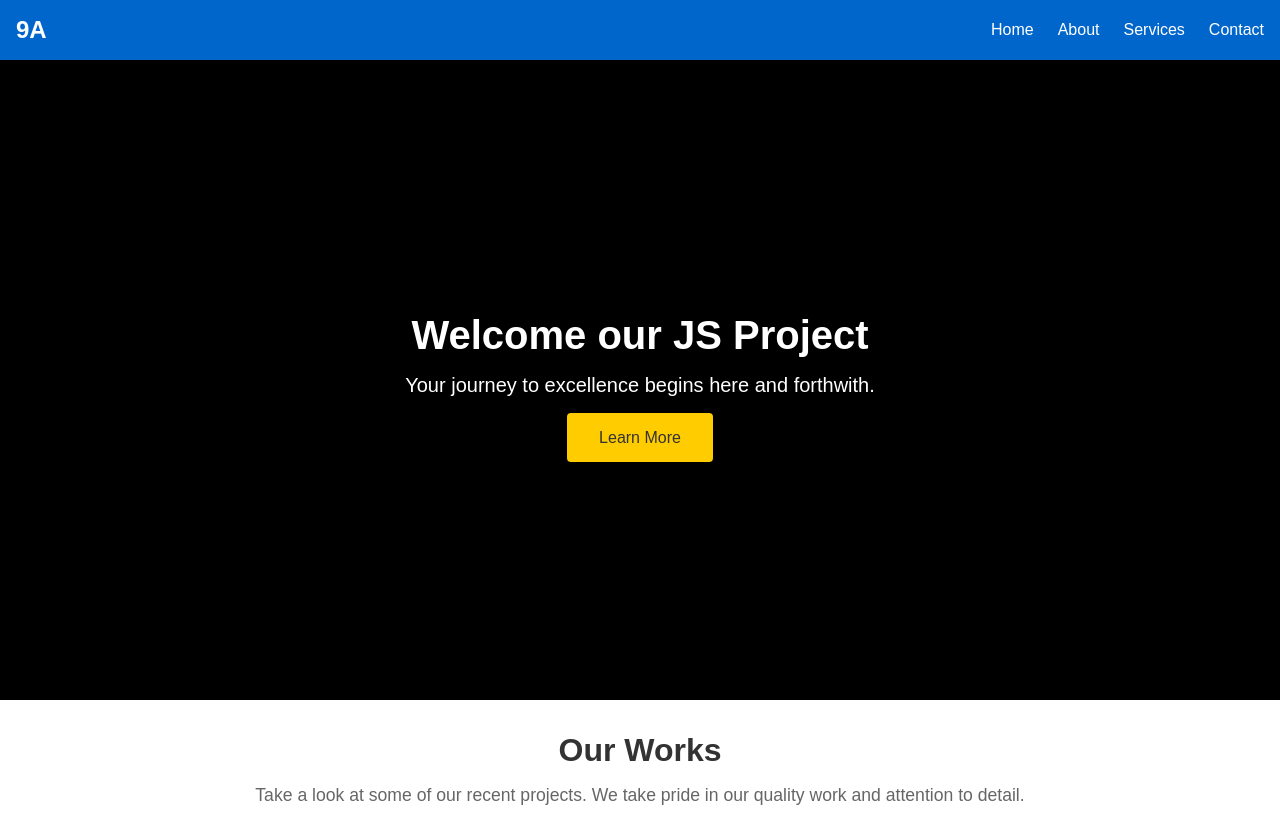
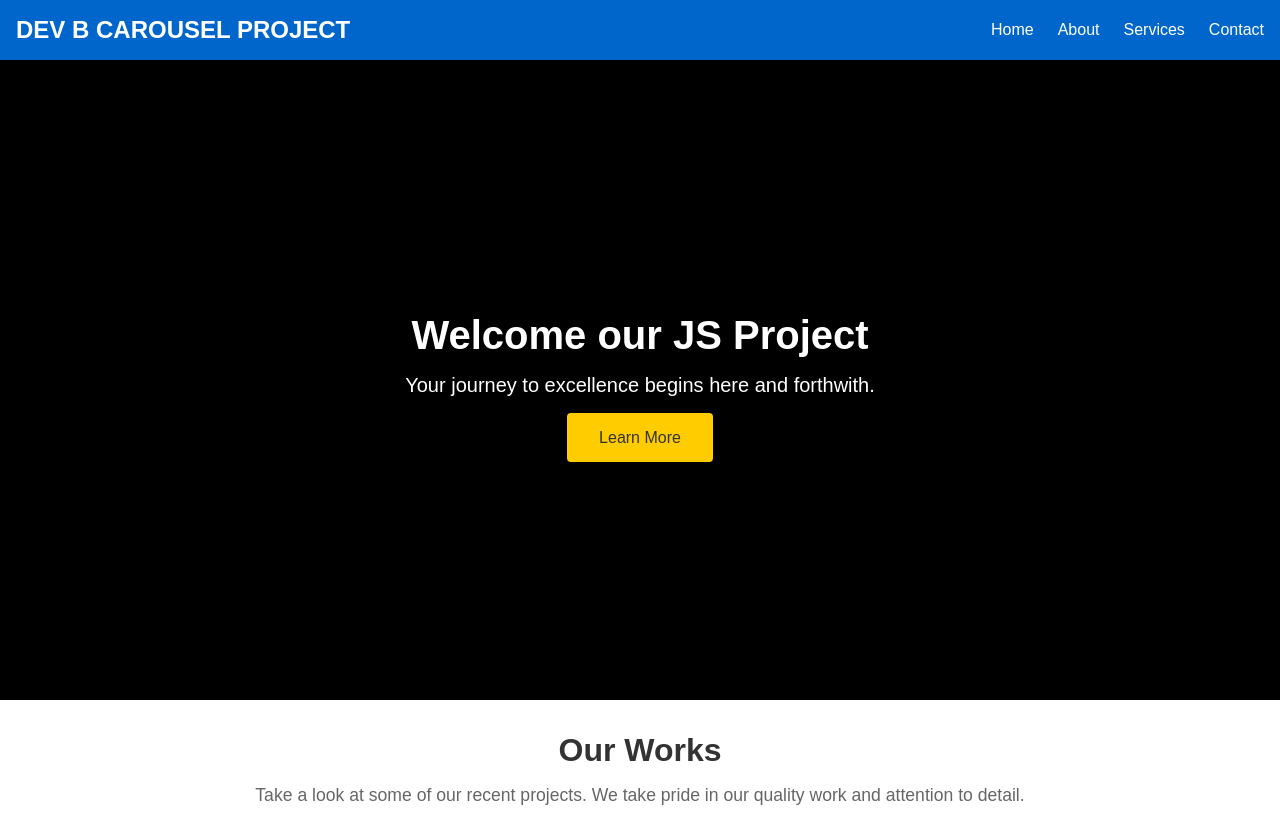
Before and after one commit to Jahsbaby/Carousel, a plain HTML site: page index.html in a window 1280 px wide. Shown: the top 814 px of the page. Drawn offline with Linux system fonts and the light colour scheme.

Commit message:
Update index.html

```diff
--- a/index.html
+++ b/index.html
@@ -10,7 +10,7 @@
     <!-- Header Section with Navigation -->
     <header>
       <nav class="navbar">
-        <div class="logo">9A</div>
+        <div class="logo">DEV B CAROUSEL PROJECT</div>
         <div class="burger" onclick="toggleNav()">&#9776;</div>
         <!-- Do not forget we will be picking this up in our Js the "toggleNav()"-->
         <ul class="nav-links" id="navLinks">
```
